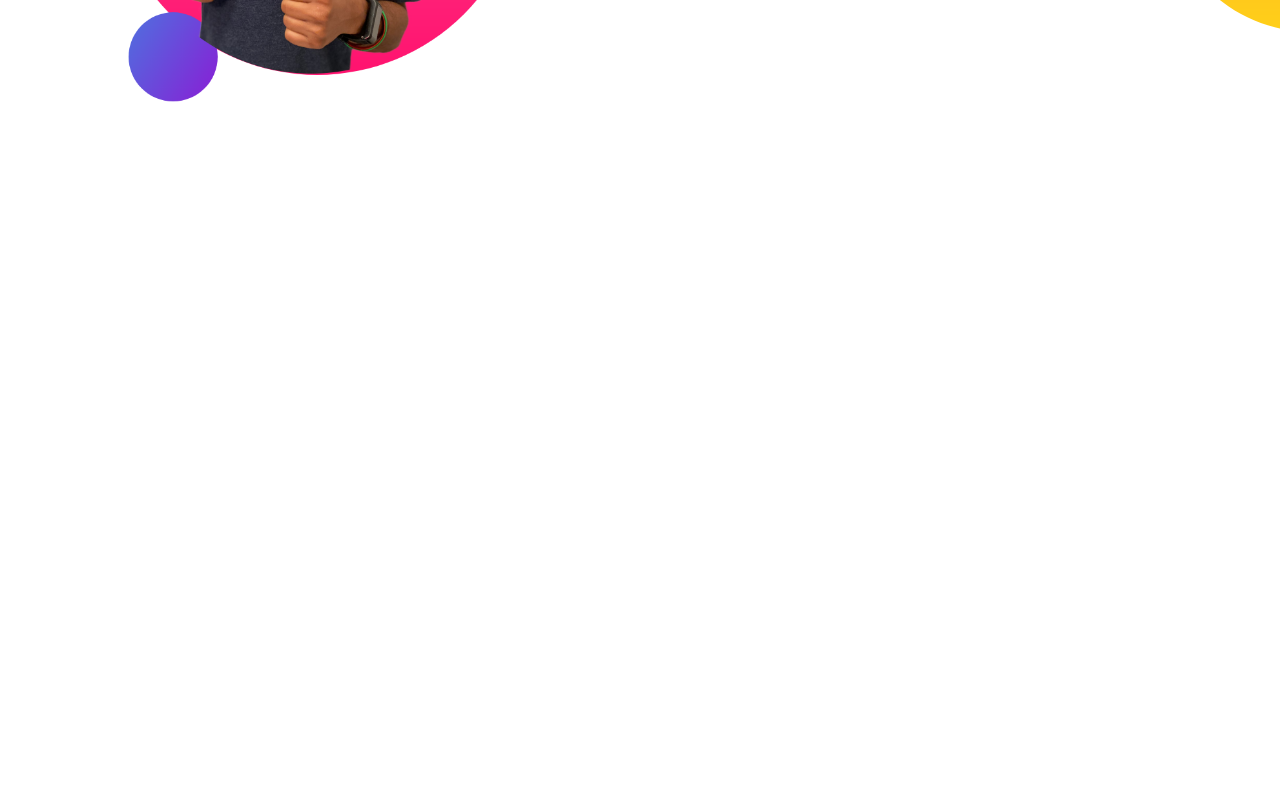
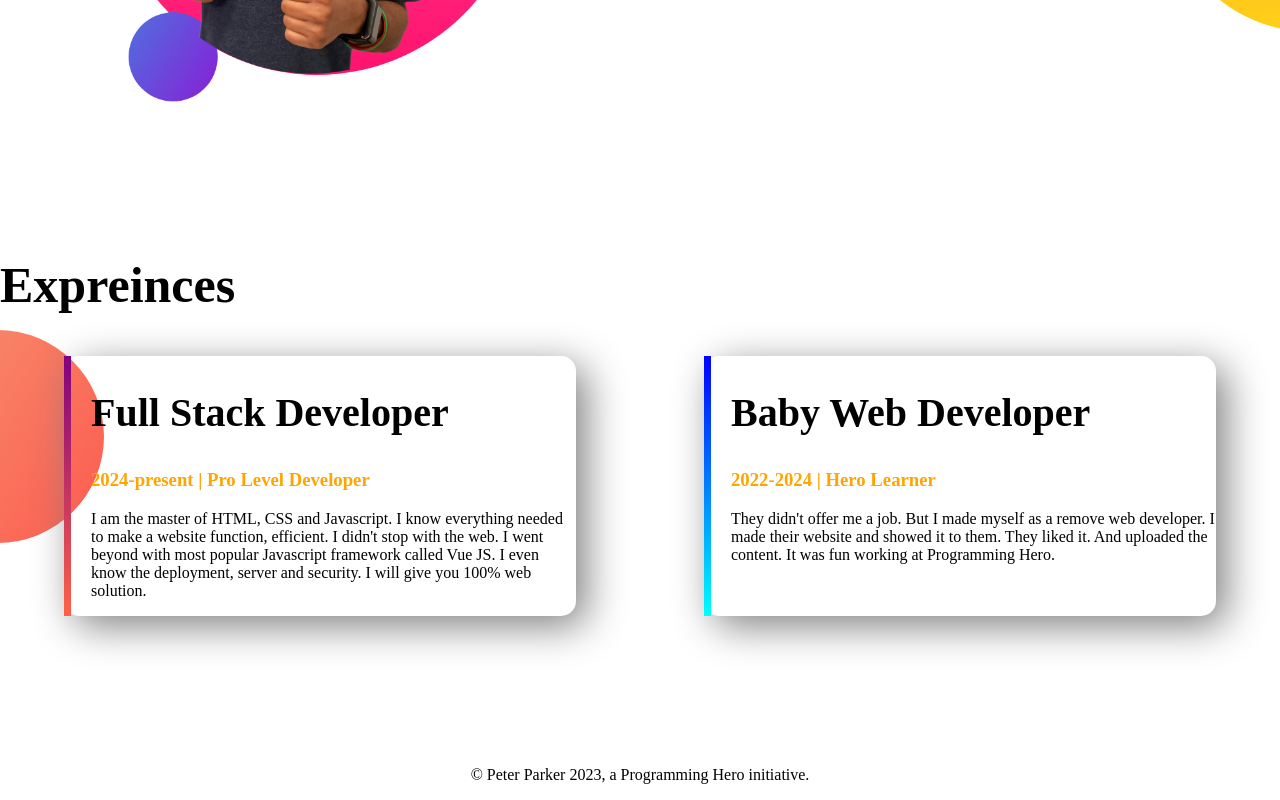
Before and after one commit to azmalhudasobuj/developer-portfolio, a plain HTML site: page index.html in a window 1280 px wide. Shown: the part 952-1752 px from the top of the page. Before the commit the page ends 1208 px from the top, so only its background shows below. Drawn offline with Linux system fonts and the light colour scheme.

Commit message:
footer and experience added

```diff
--- a/index.html
+++ b/index.html
@@ -14,7 +14,7 @@
 </head>
 
 <body>
-    <section class="top-banner">
+    <section class="top-banner flexible-container">
         <div class="half-width">
             <h1>Welcome To</h1>
             <h1><span class="orange-color">Azmal Huda</span> World!</h1>
@@ -30,7 +30,7 @@
             <img src="images/sobuj-bg.png" alt="">
         </div>
     </section>
-    <section class="dream-big">
+    <section class="dream-big flexible-container">
         <div class="half-width">
             <img src="images/jhankar2.png" alt="">
         </div>
@@ -42,6 +42,30 @@
             <a class="link-button" target="-blank" href="">DOWNLOAD RESUME</a>
         </div>
     </section>
+    <section class="experience-area">
+        <h1>Expreinces</h1>
+        <div class="flexible-container">
+            <div id="full-stack-experience" class="experience-item">
+                <h2>Full Stack Developer</h2>
+                <h3 class="orange-color">2024-present | Pro Level Developer</h3>
+                <p>I am the master of HTML, CSS and Javascript. I know everything needed to make a website function,
+                    efficient. I didn't stop with the web. I went beyond with most popular Javascript framework called
+                    Vue
+                    JS. I even know the deployment, server and security. I will give you 100% web solution.</p>
+            </div>
+            <div id="web-dev-experience" class="experience-item">
+                <h2>Baby Web Developer</h2>
+                <h3 class="orange-color">2022-2024 | Hero Learner</h3>
+                <p>They didn't offer me a job. But I made myself as a remove web developer. I made their website and
+                    showed
+                    it to them. They liked it. And uploaded the content. It was fun working at Programming Hero.</p>
+            </div>
+        </div>
+
+    </section>
+    <footer>
+        <p>© Peter Parker 2023, a Programming Hero initiative.</p>
+    </footer>
 </body>
 
 </html>
--- a/style.css
+++ b/style.css
@@ -7,11 +7,15 @@ h1 {
     font-size: 50px;
 }
 
+h2 {
+    font-size: 40px;
+}
+
 .orange-color {
     color: orange;
 }
 
-section {
+.flexible-container {
     display: flex;
     margin-bottom: 150px;
 }
@@ -44,3 +48,35 @@ section {
     background-repeat: no-repeat;
     background-position: right;
 }
+
+.experience-area {
+    background-image: url(images/exp-bg.png);
+    background-repeat: no-repeat;
+    background-position: left;
+}
+
+.experience-item {
+    width: 40%;
+    margin-left: 5%;
+    margin-right: 5%;
+    padding-left: 20px;
+    border-radius: 15px;
+    box-shadow: 10px 10px 40px gray;
+
+}
+
+#web-dev-experience {
+    border-left: 7px solid;
+    border-image: linear-gradient(blue, cyan);
+    border-image-slice: 1;
+}
+
+#full-stack-experience {
+    border-left: 7px solid;
+    border-image: linear-gradient(purple, tomato);
+    border-image-slice: 1;
+}
+
+footer p {
+    text-align: center;
+}
```
